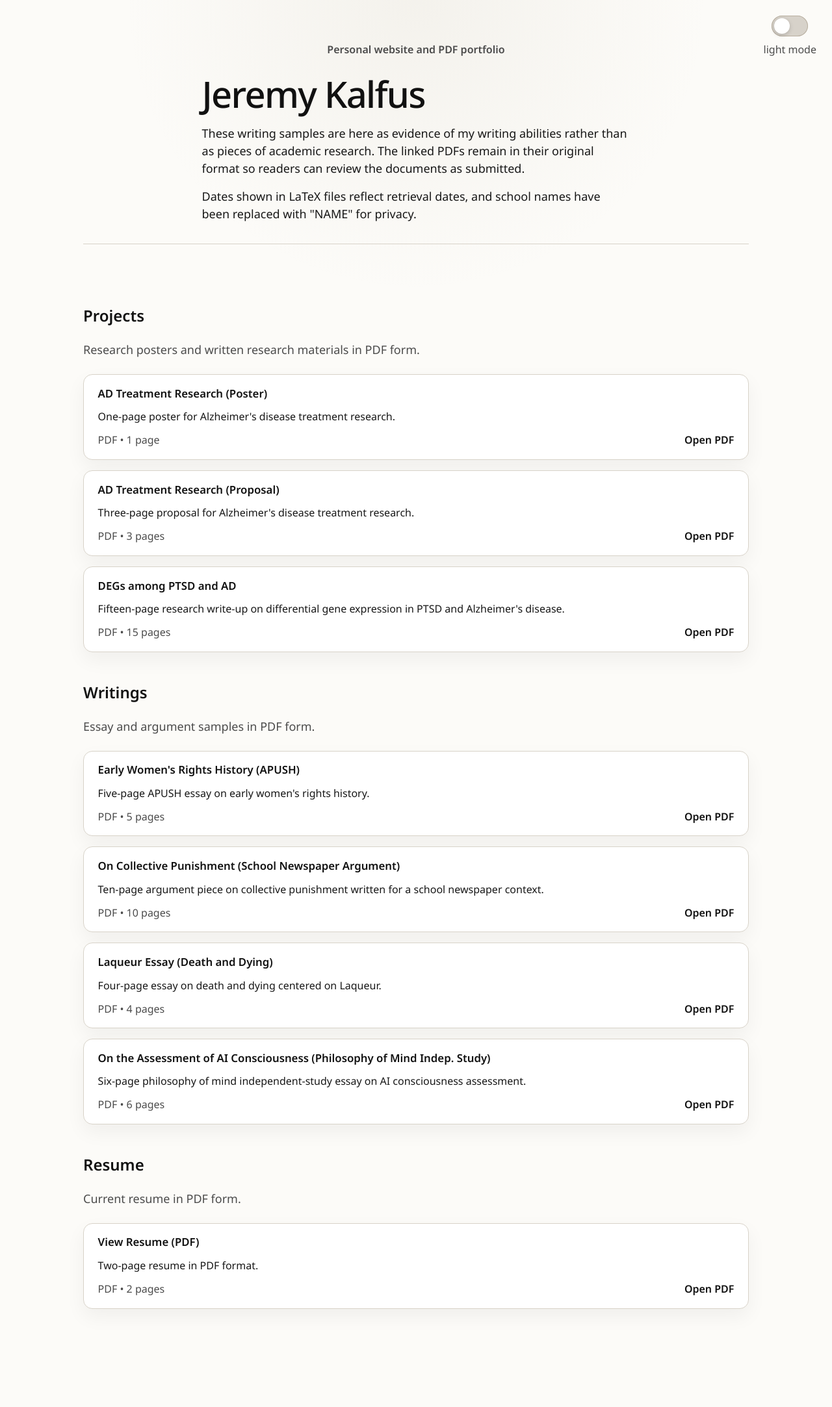
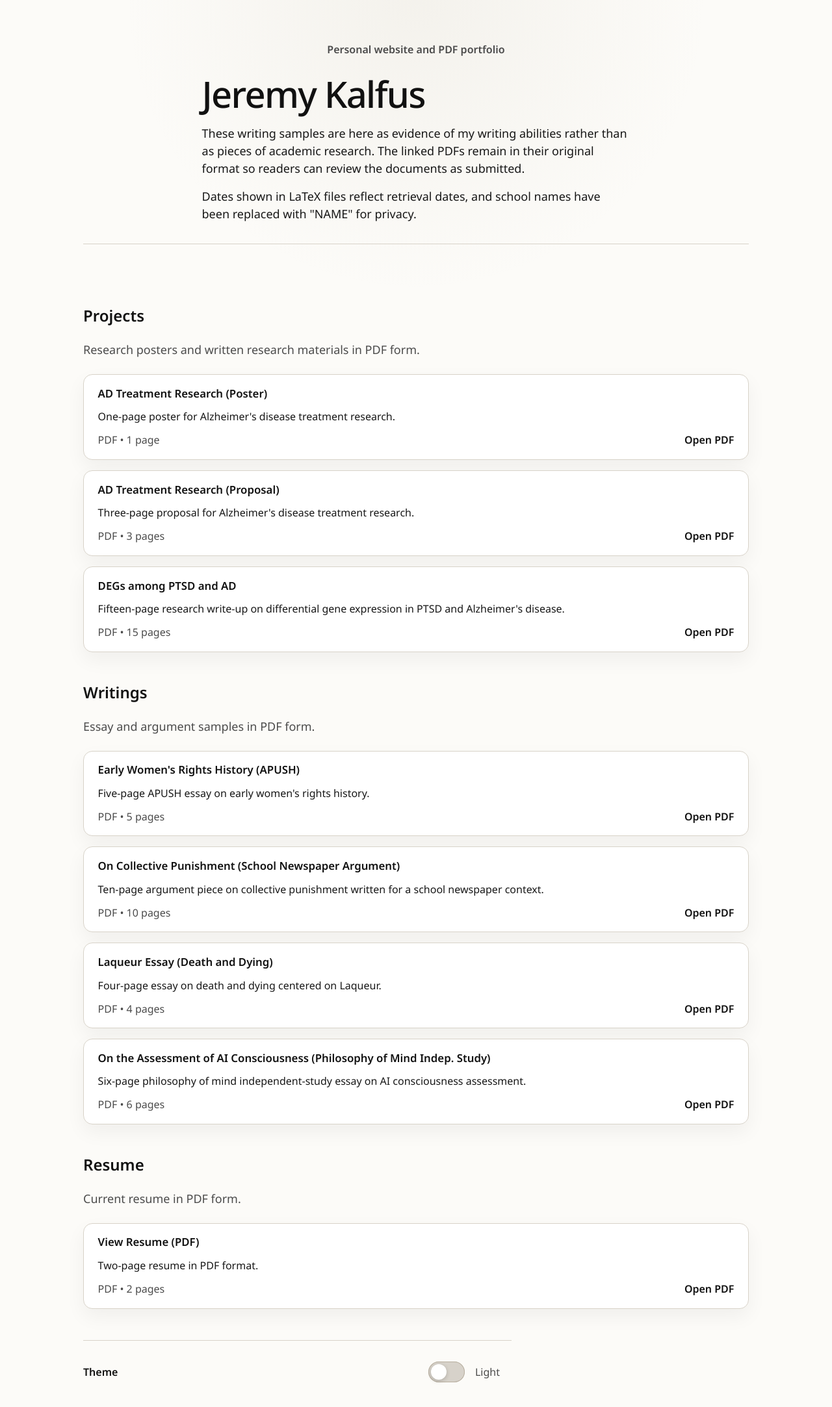
Before and after one commit to JeremyKalfus/JeremyKalfus, a website: page index.html in a window 1280 px wide. Shown: the whole page at 65% size. Before the commit the page ends 2079 px from the top, so only its background shows below. Drawn offline with Linux system fonts and the light colour scheme; a web font is replaced by a local one.

Commit message:
Retune homepage theme control

```diff
--- a/index.html
+++ b/index.html
@@ -133,24 +133,19 @@
             </ul>
         </section>
 
-        <div class="theme-toggle-container theme-toggle-mobile">
-            <label class="theme-toggle">
-                <input type="checkbox" class="theme-toggle-checkbox" aria-label="Toggle dark mode">
-                <span class="slider"></span>
-            </label>
-            <p class="theme-label">light mode</p>
+        <div class="theme-toggle-container readable-prose">
+            <p class="theme-heading">Theme</p>
+            <div class="theme-toggle-control">
+                <label class="theme-toggle">
+                    <input type="checkbox" class="theme-toggle-checkbox" aria-label="Toggle color theme">
+                    <span class="slider"></span>
+                </label>
+                <p class="theme-label" aria-live="polite">Light</p>
+            </div>
         </div>
 
     </main>
 
-    <div class="theme-toggle-container theme-toggle-desktop">
-        <label class="theme-toggle">
-            <input type="checkbox" class="theme-toggle-checkbox" aria-label="Toggle dark mode">
-            <span class="slider"></span>
-        </label>
-        <p class="theme-label">light mode</p>
-    </div>
-
     <script src="script.js"></script>
 </body>
 </html>
--- a/script.js
+++ b/script.js
@@ -1,23 +1,25 @@
 document.addEventListener('DOMContentLoaded', () => {
-    const toggles = document.querySelectorAll('.theme-toggle-checkbox');
-    const labels = document.querySelectorAll('.theme-label');
+    const toggle = document.querySelector('.theme-toggle-checkbox');
+    const label = document.querySelector('.theme-label');
     const root = document.documentElement;
+
+    if (!toggle || !label) {
+        return;
+    }
 
     const applyTheme = (theme) => {
         const isDark = theme === 'dark';
         root.classList.toggle('dark-mode', isDark);
         root.dataset.theme = theme;
         localStorage.setItem('theme', theme);
-        toggles.forEach(t => t.checked = isDark);
-        labels.forEach(l => l.textContent = `${theme} mode`);
+        toggle.checked = isDark;
+        label.textContent = isDark ? 'Dark' : 'Light';
     };
 
     const initialTheme = root.dataset.theme === 'dark' ? 'dark' : 'light';
     applyTheme(initialTheme);
 
-    toggles.forEach(toggle => {
-        toggle.addEventListener('change', () => {
-            applyTheme(toggle.checked ? 'dark' : 'light');
-        });
+    toggle.addEventListener('change', () => {
+        applyTheme(toggle.checked ? 'dark' : 'light');
     });
 });
--- a/styles.css
+++ b/styles.css
@@ -97,20 +97,25 @@ a {
 
 .theme-toggle-container {
     display: flex;
-    flex-direction: column;
     align-items: center;
-    gap: var(--space-2xs);
+    justify-content: space-between;
+    gap: var(--space-md);
+    margin-top: var(--space-xl);
+    padding-top: var(--space-lg);
+    border-top: 1px solid var(--color-border);
 }
 
-.theme-toggle-desktop {
-    position: fixed;
-    top: var(--space-md);
-    right: var(--space-md);
-    z-index: 1000;
+.theme-heading {
+    color: var(--color-heading);
+    font-size: var(--font-size-small);
+    line-height: var(--line-height-body);
+    font-weight: 600;
 }
 
-.theme-toggle-mobile {
-    display: none;
+.theme-toggle-control {
+    display: flex;
+    align-items: center;
+    gap: var(--space-sm);
 }
 
 .theme-label {
@@ -118,7 +123,8 @@ a {
     font-size: var(--font-size-small);
     line-height: var(--line-height-body);
     margin: 0;
-    text-align: center;
+    min-width: 3.5rem;
+    text-align: left;
 }
 
 .theme-toggle {
@@ -352,19 +358,13 @@ a {
         margin-top: var(--space-lg);
     }
 
-    .theme-toggle-desktop {
-        display: none;
-    }
-
-    .theme-toggle-mobile {
+    .theme-toggle-container {
         display: flex;
-        flex-direction: row;
-        justify-content: center;
-        align-items: center;
-        gap: var(--space-xs);
-        margin-top: var(--space-xl);
+        flex-direction: column;
+        align-items: flex-start;
+        gap: var(--space-sm);
+        margin-top: var(--space-lg);
         padding-top: var(--space-md);
-        border-top: 1px solid var(--color-border);
     }
 
     .theme-toggle {
```
Also changed, not shown: tests/homepage.spec.js (+7 -1 lines).
